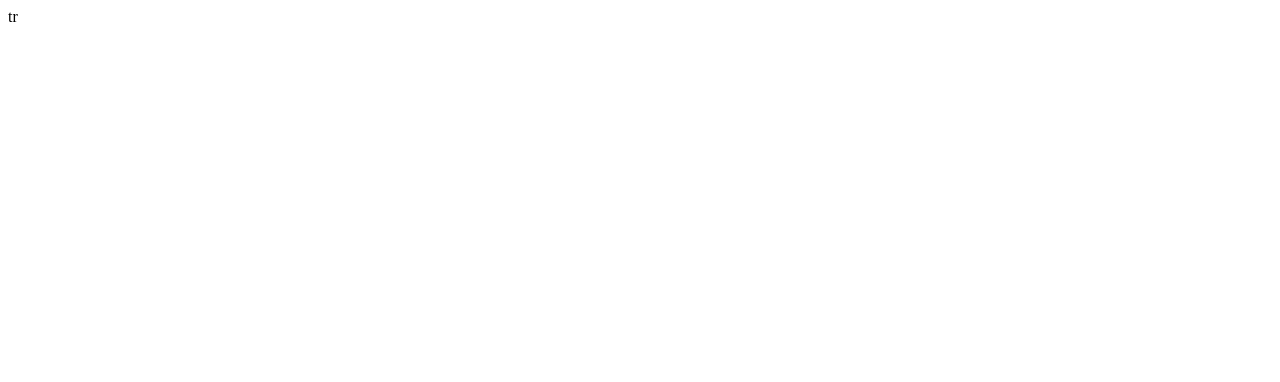
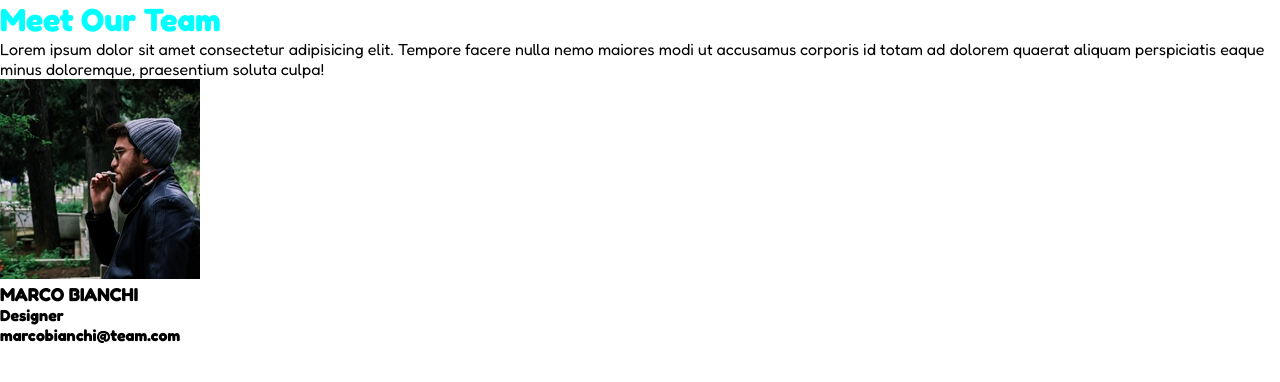
Before and after one commit to Gerardo-Riccio/Flex-Cards, a plain HTML site: page index.html in a window 1280 px wide. Drawn offline with Linux system fonts and the light colour scheme; files that its build step writes are made by us from their sources.

Commit message:
add: header and main

```diff
--- a/index.html
+++ b/index.html
@@ -1 +1,38 @@
-tr
+<!DOCTYPE html>
+<html lang="it">
+<head>
+    <meta charset="UTF-8">
+    <meta name="viewport" content="width=device-width, initial-scale=1.0">
+    <title>Flex Cards</title>
+    <!-- stile font -->
+    <link href="https://fonts.googleapis.com/css2?family=Fredoka:wght@300..700&display=swap" rel="stylesheet">
+    <!-- //stile font -->
+    <!-- stile CSS -->
+    <link rel="stylesheet" href="css/style.css">
+    <!-- //stile CSS -->
+</head>
+<body>
+     <!-- Intestazione di Pagina -->
+     <header>
+        <h1>Meet Our Team</h1>
+    </header>
+    <!-- \\ Intestazione di Pagina -->
+    <!-- corpo di pagina -->
+    <main>
+        <p>Lorem ipsum dolor sit amet consectetur adipisicing elit. Tempore facere nulla nemo maiores modi ut accusamus corporis id totam ad dolorem quaerat aliquam perspiciatis eaque minus doloremque, praesentium soluta culpa!</p>
+        <div class="container-contact">
+            <div class="container1">
+                <img src="img/male1.png" alt="immagine-profilo">
+                <h3 class="nome-cognome">MARCO BIANCHI</h3>
+                <h4 class="professione">Designer</h4>
+                <h4 class="email">marcobianchi@team.com</h4>
+            </div>
+            <div class="container2"></div>
+            <div class="container3"></div>
+
+        </div>
+    </main>
+    <!-- \\ corpo di pagina -->
+
+</body>
+</html>
--- a/style.css
+++ b/style.css
@@ -0,0 +1,15 @@
+/* RESET------------ */
+* {
+    margin: 0;
+    padding: 0;
+    box-sizing: border-box;
+
+    font-family: "Fredoka", sans-serif;
+}
+/* // RESET------------ */
+
+
+
+h1 {
+ color: aqua;
+}
```
